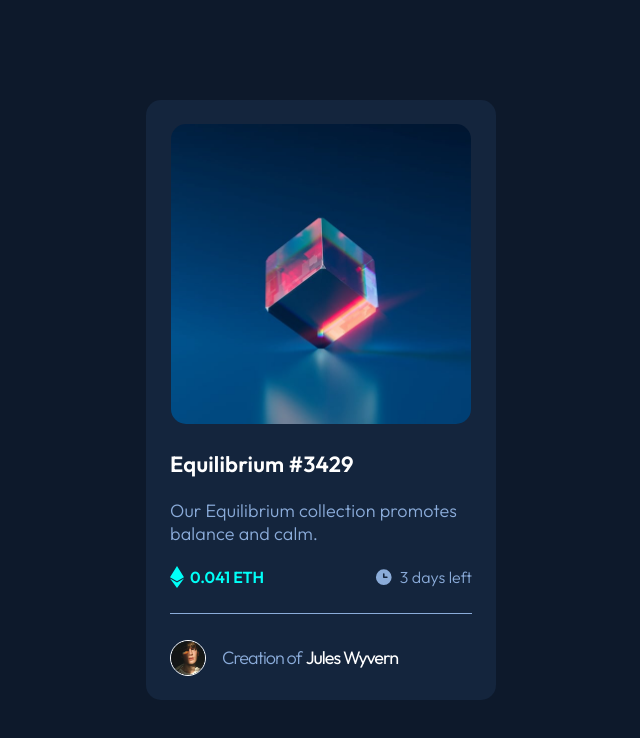
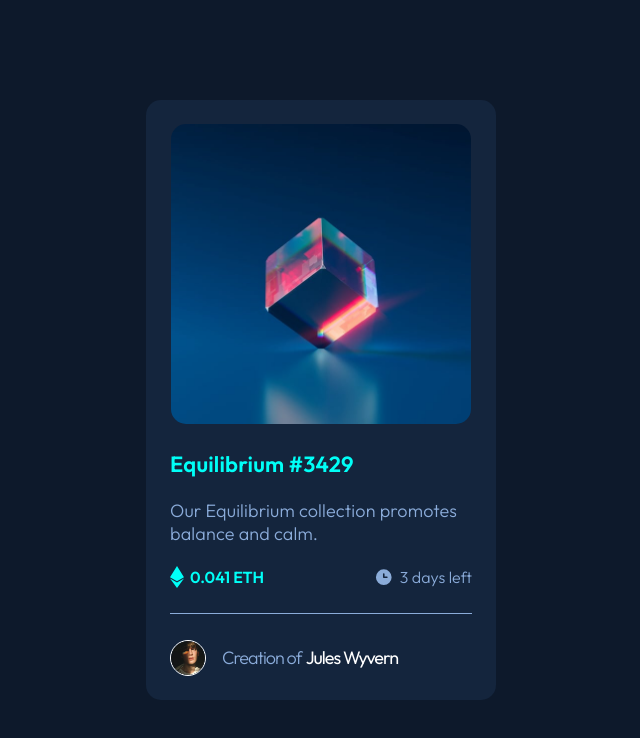
Before and after one commit to fty57/nft-preview-card-component-main, a plain HTML site: page index.html in a window 1280 px wide. In both pictures the pointer is over the element "Equilibrium #3429". Shown: the whole page, without its empty margins (319-959 px from the left). Drawn offline with Linux system fonts and the light colour scheme.

Commit message:
Update global-styles.css

```diff
--- a/styles/global-styles.css
+++ b/styles/global-styles.css
@@ -79,7 +79,7 @@ body {
   color: hsl(0, 0%, 100%);
 }
 
-.card-title h2:hover {
+.card-title h1:hover {
   cursor: pointer;
   color: hsl(178, 100%, 50%);
 }
```
